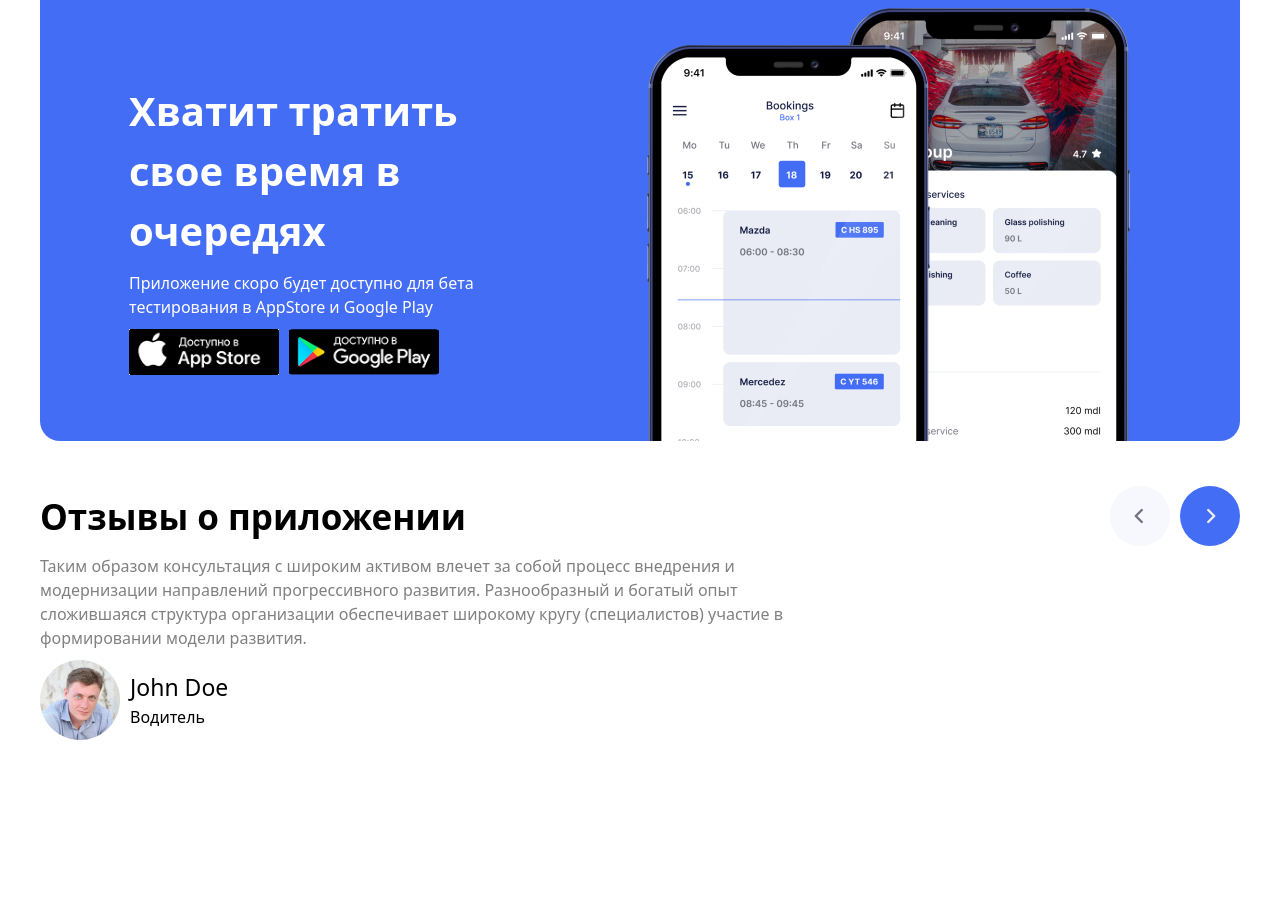
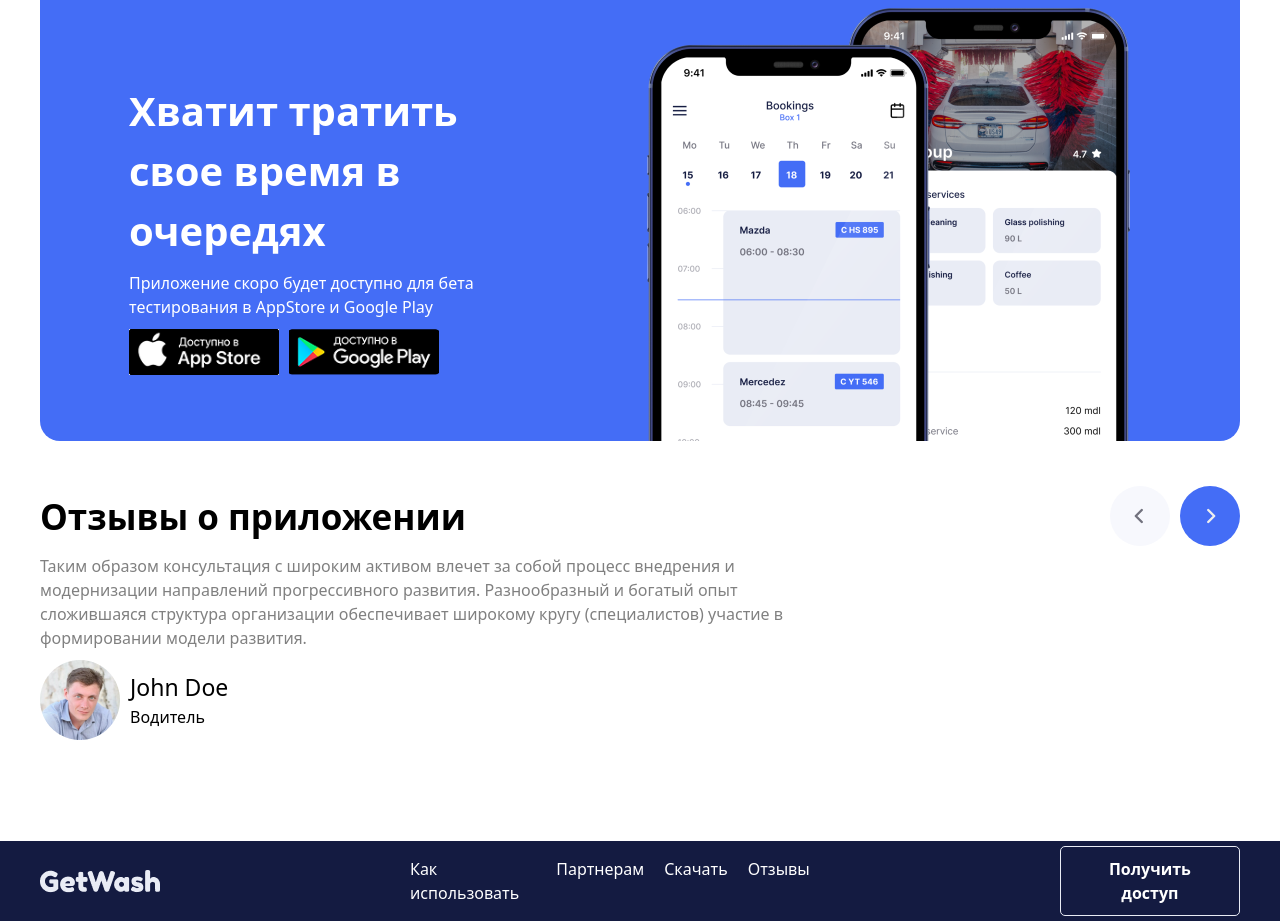
Before and after one commit to Sobirjon08/home-work-vik-2-day-4, a website: page index.html in a window 1280 px wide. Shown: the part 1789-2710 px from the top of the page. Before the commit the page ends 2630 px from the top, so only its background shows below. Drawn offline with Linux system fonts and the light colour scheme.

Commit message:
section 6

```diff
--- a/index.html
+++ b/index.html
@@ -153,5 +153,17 @@
             </div>
         </nav>
     </section>
+    <section class="h-[400px] bg-[#141B41] lg:h-[80px] flex items-center">
+    <nav class="lg:max-w-[1200px] h-[50px] gap-[60%]  lg:border-none   max-w-[95%] m-auto lg:m-auto flex flex-col lg:flex-row lg:gap-[250px] items-center">
+        <img src="./imgs/GetWash (1).png" alt="">
+        <div class="text-[white] lg:flex lg:gap-[20px]">
+            <p>Как использовать</p>
+            <p>Партнерам</p>
+            <p>Скачать</p>
+            <p>Отзывы</p>
+        </div>
+        <button class="border border-solid border-[#E9ECF5] pl-[20px] pt-[10px] pr-[20px]  pb-[10px] rounded-[5px] text-[white] font-bold">Получить доступ</button>
+    </nav>
+    </section>
 </body>
 </html>
```
Also changed, not shown: imgs/GetWash (1).png (added), src/output.css.
